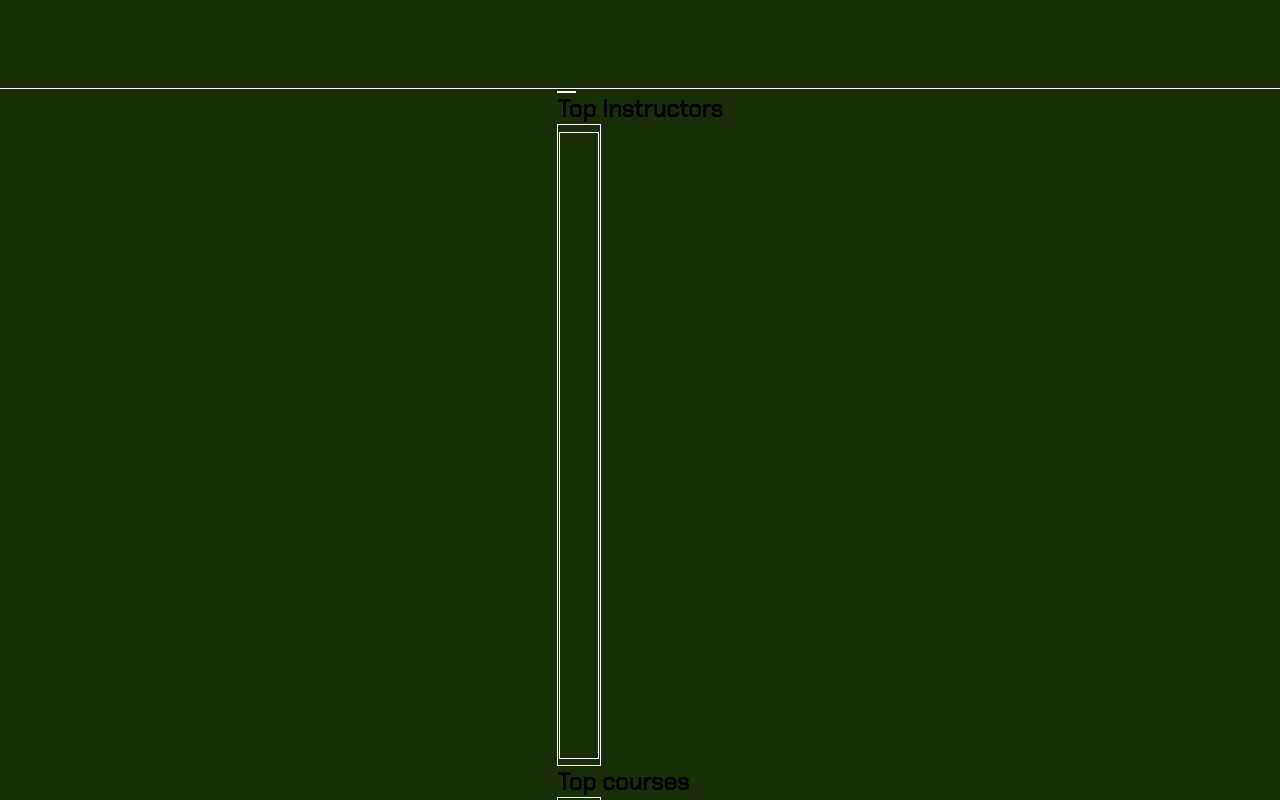
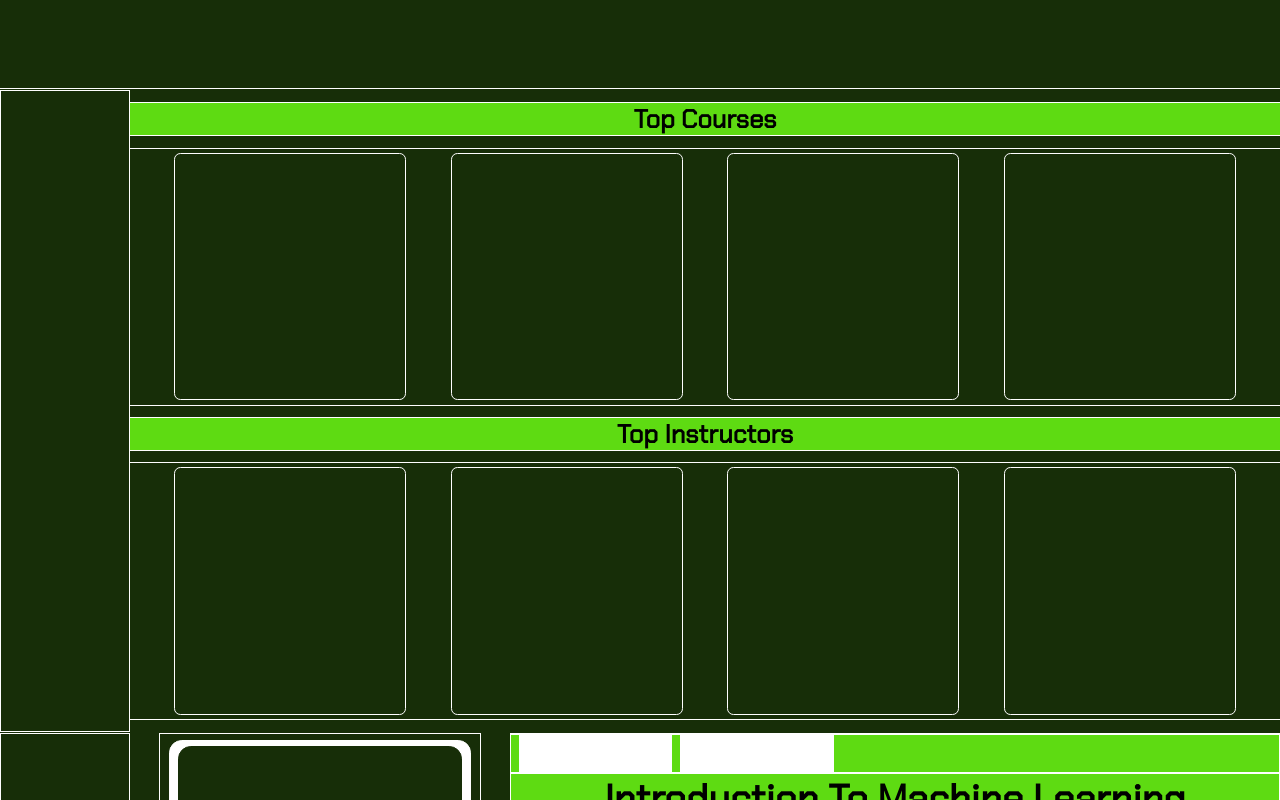
Before and after one commit to MokuaEnock/NxT-learn, a React (Create React App) app: page / in a window 1280 px wide. Shown: the part 780-1580 px from the top of the page. Built offline with nearby package versions, Linux system fonts and the light colour scheme.

Commit message:
restructure components for home and add skeleton

```diff
--- a/src/App.css
+++ b/src/App.css
@@ -584,3 +584,56 @@ aside {
   color: white;
   border: thin solid #ffffff;
 }
+
+
+/* Home component ==================================================================================== */
+
+#home {
+  width: 100%;
+  height: 50vw;
+  display: flex;
+  flex-direction: row;
+  justify-content: space-evenly;
+  align-items: center;
+}
+
+#home>section {
+  width: 90%;
+  height: 100%;
+  display: flex;
+  flex-direction: column;
+  justify-content: space-evenly;
+  align-items: center;
+}
+
+#home>section>h2 {
+  width: 100%;
+  height: 5%;
+  font-size: 2vw;
+  color: black;
+  display: flex;
+  flex-direction: column;
+  justify-content: space-evenly;
+  align-items: center;
+  border: thin solid #ffffff;
+  background-color: #5EDB12;
+}
+
+.Rec_course_list,
+.Rec_insts_list {
+  width: 100%;
+  height: 40%;
+  list-style: none;
+  display: flex;
+  flex-direction: row;
+  justify-content: space-evenly;
+  align-items: center;
+}
+
+
+.Rec_insts_item,
+.Rec_course_item {
+  width: 20%;
+  height: 96%;
+  border-radius: 0.5vw;
+}
--- a/src/components/Home/Home.js
+++ b/src/components/Home/Home.js
@@ -1,16 +1,12 @@
 import React from "react";
 import Aside from "../courses/Aside";
-import ReccomendCourses from "./courses";
-import ReccomendInsts from "./insts";
+import View from "./View";
 
 function Home() {
   return (
     <section id="home">
       <Aside />
-      <h2>Top Instructors</h2>
-      <ReccomendInsts />
-      <h2>Top courses</h2>
-      <ReccomendCourses />
+      <View />
     </section>
   );
 }
--- /dev/null
+++ b/src/components/Home/View.js
@@ -0,0 +1,14 @@
+import React from "react";
+import ReccomendCourses from "./courses";
+import ReccomendInsts from "./insts";
+
+function View() {
+  return (
+    <section>
+      <ReccomendCourses />
+      <ReccomendInsts />
+    </section>
+  );
+}
+
+export default View;
--- a/src/components/Home/courses.js
+++ b/src/components/Home/courses.js
@@ -9,11 +9,19 @@ function ReccomendCourses() {
     return (
       <ul className="Rec_course_list">
         <Item />
+        <Item />
+        <Item />
+        <Item />
       </ul>
     );
   }
 
-  return <List />;
+  return (
+    <>
+      <h2>Top Courses</h2>
+      <List />
+    </>
+  );
 }
 
 export default ReccomendCourses;
--- a/src/components/Home/insts.js
+++ b/src/components/Home/insts.js
@@ -9,11 +9,19 @@ function ReccomendInsts() {
     return (
       <ul className="Rec_insts_list">
         <Item />
+        <Item />
+        <Item />
+        <Item />
       </ul>
     );
   }
 
-  return <List />;
+  return (
+    <>
+      <h2>Top Instructors</h2>
+      <List />
+    </>
+  );
 }
 
 export default ReccomendInsts;
```
